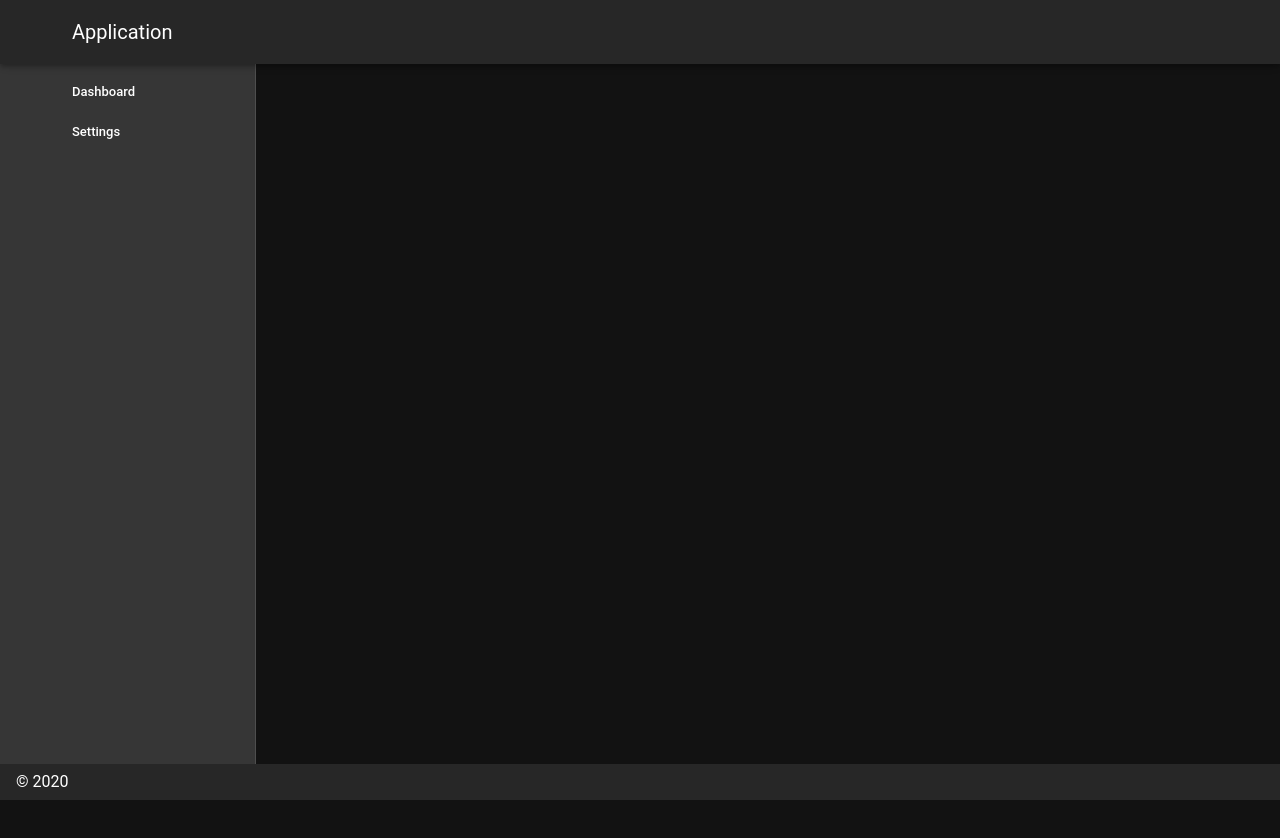
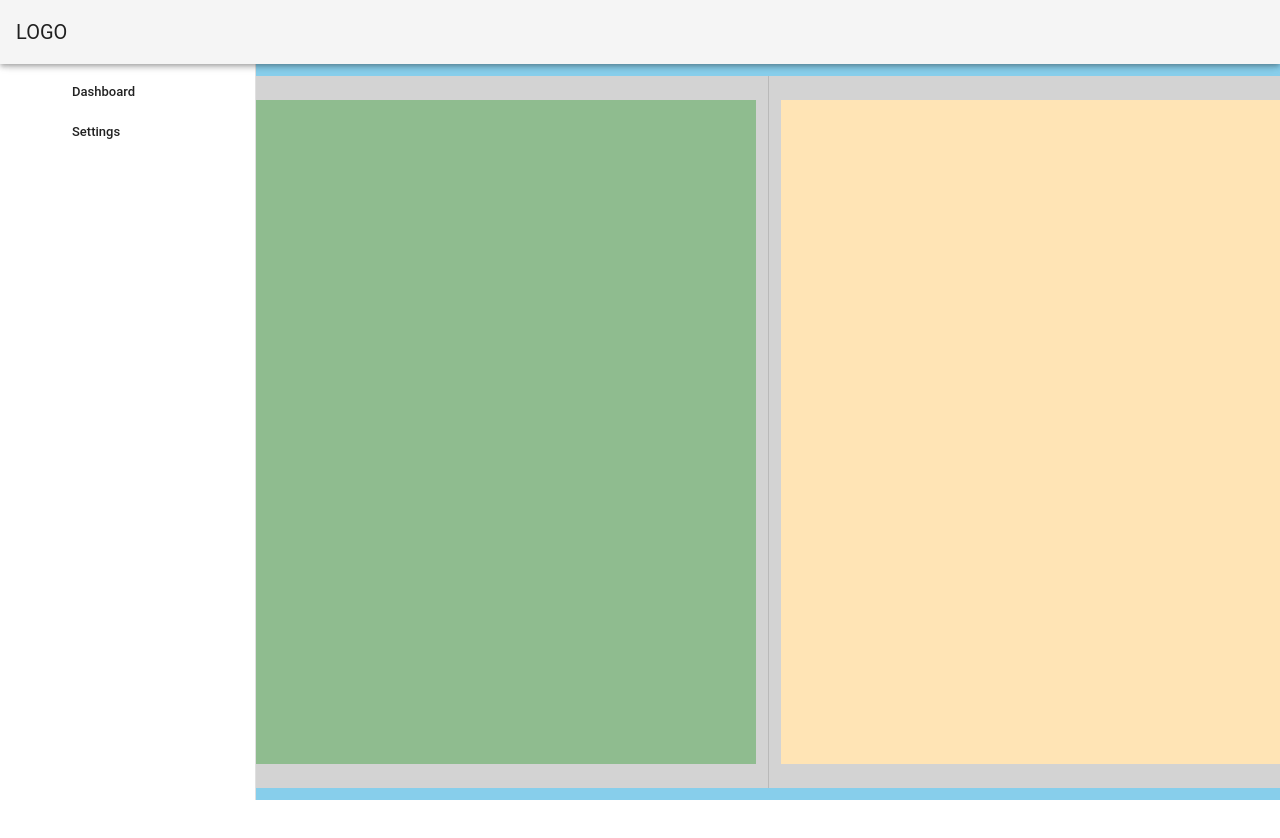
Before and after one commit to vumbumy/cms-front, a Vue app: page / in a window 1280 px wide. Shown: the top 838 px of the page. After the commit the page ends 800 px from the top, so only its background shows below. Built offline with nearby package versions, Linux system fonts and the light colour scheme; the HTML template or start-up script is replaced by a standard one.

Commit message:
Fix layout

```diff
--- a/src/App.vue
+++ b/src/App.vue
@@ -1,27 +1,46 @@
 <template>
   <div id="app">
-    <HelloWorld/>
+    <v-app id="inspire">
+      <navigation/>
+      <v-main style="background: skyblue">
+        <v-row class="fill-height" style="background: lightgray">
+          <v-col>
+            <v-container class="fill-height" fluid>
+              <home class="fill-height" style="background: darkseagreen"/>
+            </v-container>
+          </v-col>
+          <v-divider vertical class="ma-0 pa-0"/>
+          <v-col>
+            <v-container class="fill-height" fluid>
+              <detail class="fill-height" style="background: moccasin"/>
+            </v-container>
+          </v-col>
+        </v-row>
+      </v-main>
+    </v-app>
   </div>
 </template>
 
 <script>
-import HelloWorld from './components/HelloWorld.vue'
+import Home from './components/Home.vue'
+import Navigation from "./components/Navigation";
+import Detail from "./components/Detail";
 
 export default {
   name: 'App',
   components: {
-    HelloWorld
+    Detail,
+    Navigation,
+    Home
   }
 }
 </script>
 
-<style>
+<style lang="scss" scoped>
 #app {
   font-family: Avenir, Helvetica, Arial, sans-serif;
   -webkit-font-smoothing: antialiased;
   -moz-osx-font-smoothing: grayscale;
   text-align: center;
-  color: #2c3e50;
-  margin-top: 60px;
 }
 </style>
--- /dev/null
+++ b/src/components/Detail.vue
@@ -0,0 +1,31 @@
+<template>
+  <v-row
+          align="center"
+          justify="center"
+  >
+    <v-col class="shrink">
+      <v-tooltip right>
+        <template v-slot:activator="{ on }">
+          <v-btn
+                  :href="source"
+                  icon
+                  large
+                  target="_blank"
+                  v-on="on"
+          >
+            <v-icon large>mdi-code-tags</v-icon>
+          </v-btn>
+        </template>
+        <span>Source</span>
+      </v-tooltip>
+    </v-col>
+  </v-row>
+</template>
+
+<script>
+  export default {
+    props: {
+      source: String,
+    },
+  }
+</script>
--- a/src/components/HelloWorld.vue
+++ /dev/null
@@ -1,83 +0,0 @@
-<template>
-  <v-app id="inspire">
-    <v-navigation-drawer
-            v-model="drawer"
-            app
-            clipped
-    >
-      <v-list dense>
-        <v-list-item link>
-          <v-list-item-action>
-            <v-icon>mdi-view-dashboard</v-icon>
-          </v-list-item-action>
-          <v-list-item-content class="text-left">
-            <v-list-item-title>Dashboard</v-list-item-title>
-          </v-list-item-content>
-        </v-list-item>
-        <v-list-item link>
-          <v-list-item-action>
-            <v-icon>mdi-cog</v-icon>
-          </v-list-item-action>
-          <v-list-item-content class="text-left">
-            <v-list-item-title>Settings</v-list-item-title>
-          </v-list-item-content>
-        </v-list-item>
-      </v-list>
-    </v-navigation-drawer>
-
-    <v-app-bar
-            app
-            clipped-left
-    >
-      <v-app-bar-nav-icon @click.stop="drawer = !drawer"></v-app-bar-nav-icon>
-      <v-toolbar-title>Application</v-toolbar-title>
-    </v-app-bar>
-
-    <v-main>
-      <v-container
-              class="fill-height"
-              fluid
-      >
-        <v-row
-                align="center"
-                justify="center"
-        >
-          <v-col class="shrink">
-            <v-tooltip right>
-              <template v-slot:activator="{ on }">
-                <v-btn
-                        :href="source"
-                        icon
-                        large
-                        target="_blank"
-                        v-on="on"
-                >
-                  <v-icon large>mdi-code-tags</v-icon>
-                </v-btn>
-              </template>
-              <span>Source</span>
-            </v-tooltip>
-          </v-col>
-        </v-row>
-      </v-container>
-    </v-main>
-
-    <v-footer app>
-      <span>&copy; {{ new Date().getFullYear() }}</span>
-    </v-footer>
-  </v-app>
-</template>
-
-<script>
-  export default {
-    props: {
-      source: String,
-    },
-    data: () => ({
-      drawer: null,
-    }),
-    created () {
-      this.$vuetify.theme.dark = true
-    },
-  }
-</script>
--- /dev/null
+++ b/src/components/Home.vue
@@ -0,0 +1,33 @@
+<template>
+
+    <v-row
+            align="center"
+            justify="center"
+    >
+      <v-col class="shrink">
+        <v-tooltip right>
+          <template v-slot:activator="{ on }">
+            <v-btn
+                    :href="source"
+                    icon
+                    large
+                    target="_blank"
+                    v-on="on"
+            >
+              <v-icon large>mdi-code-tags</v-icon>
+            </v-btn>
+          </template>
+          <span>Source</span>
+        </v-tooltip>
+      </v-col>
+    </v-row>
+
+</template>
+
+<script>
+  export default {
+    props: {
+      source: String,
+    },
+  }
+</script>
--- /dev/null
+++ b/src/components/Navigation.vue
@@ -0,0 +1,57 @@
+<template>
+  <v-container>
+    <v-navigation-drawer
+            v-model="drawer"
+            app
+            clipped
+            :right="isXS"
+    >
+      <v-list dense>
+        <v-list-item link>
+          <v-list-item-action>
+            <v-icon>mdi-view-dashboard</v-icon>
+          </v-list-item-action>
+          <v-list-item-content class="text-left">
+            <v-list-item-title>Dashboard</v-list-item-title>
+          </v-list-item-content>
+        </v-list-item>
+        <v-list-item link>
+          <v-list-item-action>
+            <v-icon>mdi-cog</v-icon>
+          </v-list-item-action>
+          <v-list-item-content class="text-left">
+            <v-list-item-title>Settings</v-list-item-title>
+          </v-list-item-content>
+        </v-list-item>
+      </v-list>
+    </v-navigation-drawer>
+
+    <v-app-bar
+            app
+            clipped-left
+    >
+      <v-toolbar-title>LOGO</v-toolbar-title>
+      <v-spacer/>
+      <v-app-bar-nav-icon
+              v-if="isXS"
+              @click.stop="drawer = !drawer"/>
+    </v-app-bar>
+  </v-container>
+
+</template>
+
+<script>
+  export default {
+    data: () => ({
+      drawer: null,
+    }),
+    computed: {
+      isXS() {
+        switch (this.$vuetify.breakpoint.name) {
+          case 'xs': return true
+          default: return false
+        }
+      },
+    },
+  }
+</script>
```
Also changed, not shown: 1 other file (tests, documents, lock files or other folders).
